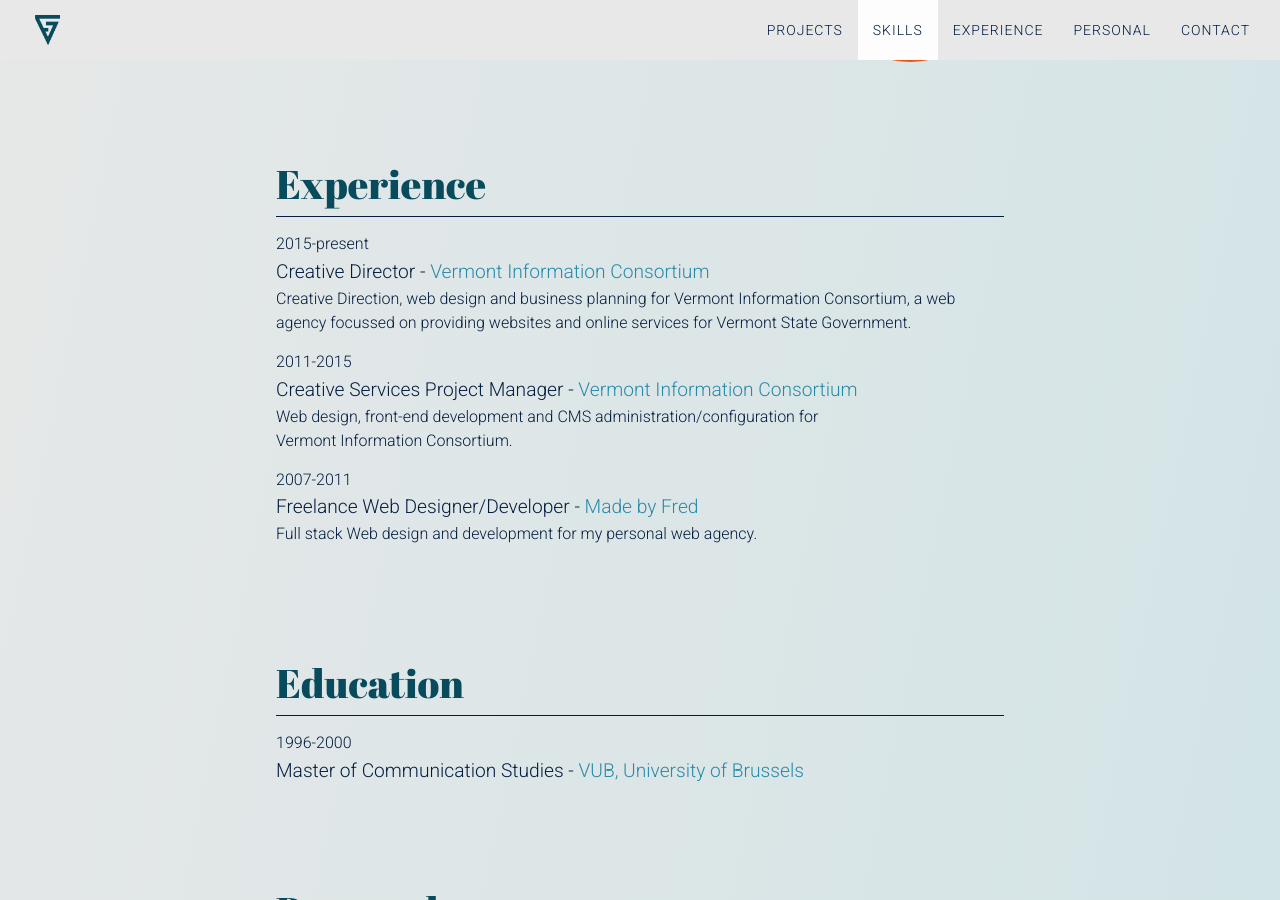
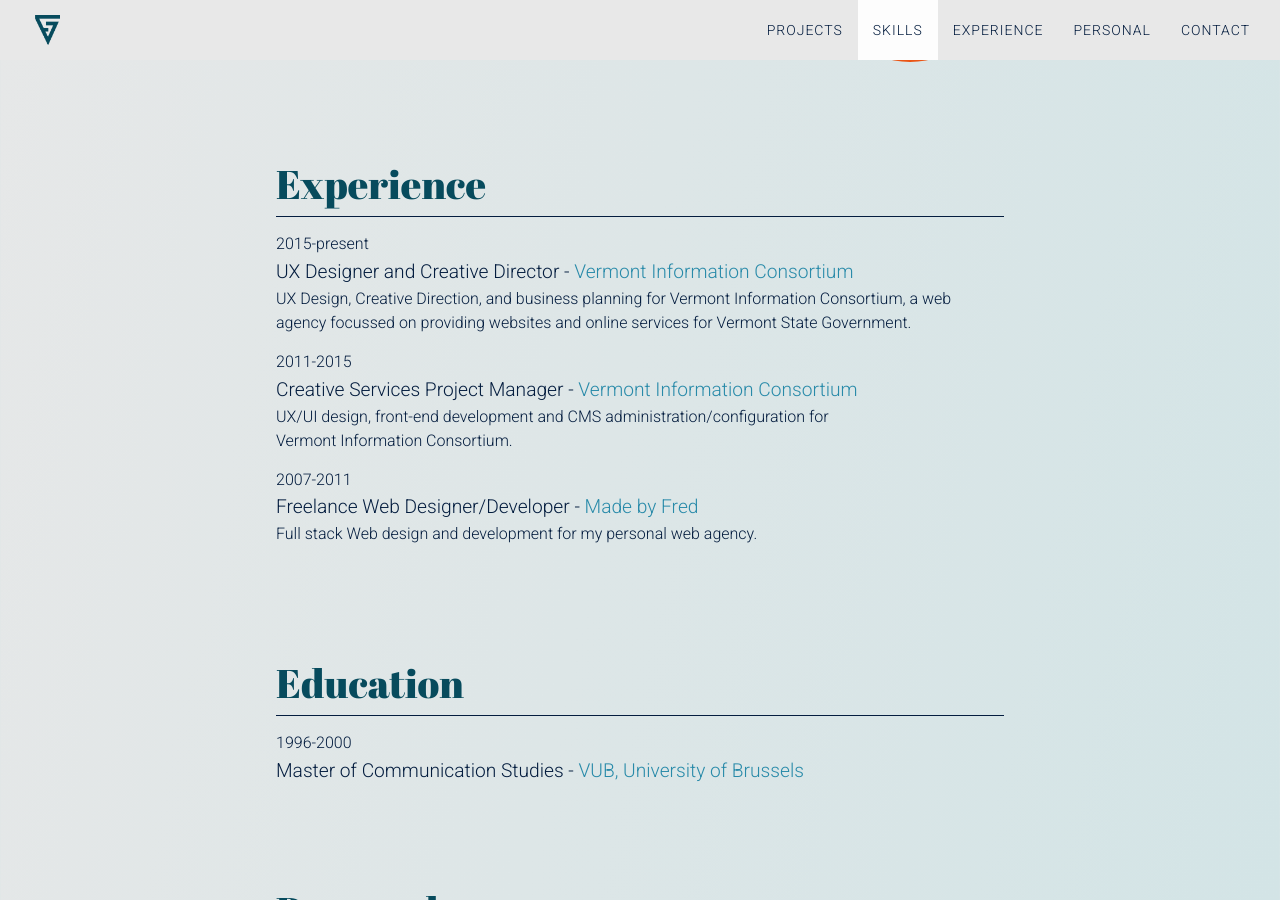
Before and after one commit to fredvg/fredvg.github.io, a Jekyll site: the page built from index.html, in a window 1280 px wide and 900 px high, scrolled down 4430 px. Built offline with Jekyll 4.4.1, drawn with Linux system fonts in a browser that asks for light colours; some of the changed text lies outside the part shown.

Commit message:
Emphasized UX Design over CD

```diff
--- a/_config.yml
+++ b/_config.yml
@@ -1,9 +1,9 @@
 # Site settings
-title: 	Frederik Van Geloven - UX Designer + Creative Director
+title: Frederik Van Geloven - UX Designer
 email: fred@madebyfred.com
-description: Frederik Van Geloven online resume
+description: Frederik Van Geloven Portfolio
 baseurl: "" # the subpath of your site, e.g. /blog/
-url: "http://fredvg.github.io" # the base hostname & protocol for your site
+url: "http://fredvg.com" # the base hostname & protocol for your site
 twitter_username: frederikvg
 github_username:  fredvg
 linkedin_url: https://www.linkedin.com/in/fredvg/
--- a/_includes/experience.html
+++ b/_includes/experience.html
@@ -4,13 +4,13 @@
   <ul>
     <li>
       <span class="date">2015-present</span>
-      <h3>Creative Director - <a class="company" href="http://vermontegov.com">Vermont&nbsp;Information&nbsp;Consortium</a></h3>
-      <p class="description">Creative Direction, web design and business planning for Vermont Information Consortium, a web agency focussed on providing websites and online services for Vermont&nbsp;State&nbsp;Government.</p>
+      <h3>UX Designer and Creative Director - <a class="company" href="http://vermontegov.com">Vermont&nbsp;Information&nbsp;Consortium</a></h3>
+      <p class="description">UX Design, Creative Direction, and business planning for Vermont Information Consortium, a web agency focussed on providing websites and online services for Vermont&nbsp;State&nbsp;Government.</p>
     </li>
     <li>
       <span class="date">2011-2015</span>
       <h3>Creative Services Project Manager - <a class="company" href="http://vermontegov.com">Vermont&nbsp;Information&nbsp;Consortium</a></h3>
-      <p class="description">Web design, front-end development and CMS administration/configuration for Vermont&nbsp;Information&nbsp;Consortium.</p>
+      <p class="description">UX/UI design, front-end development and CMS administration/configuration for Vermont&nbsp;Information&nbsp;Consortium.</p>
     </li>
     <li>
       <span class="date">2007-2011</span>
--- a/_includes/footer.html
+++ b/_includes/footer.html
@@ -1,5 +1,5 @@
 <footer class="site-footer">
 
-<span class="copyright">Copyright &copy; {{ site.title }} {{ 'now' | date: "%Y" }}</span>
+<span class="copyright">Copyright &copy; {{ 'now' | date: "%Y" }} | {{ site.title }}</span>
 
 </footer>
--- a/_includes/intro.html
+++ b/_includes/intro.html
@@ -4,7 +4,7 @@
     <img src="images/fall2015_square.jpg" alt="profile picture"/>
     <h1 class="page-title">Frederik Van&nbsp;Geloven</h1>
     <div class="info">
-      <p>UX designer - creative&nbsp;director</p>
+      <p>UX designer</p>
       <!-- <p class="type">& front-end developer</p> -->
     </div>
     <div>
```
Also changed, not shown: 1 other file.
